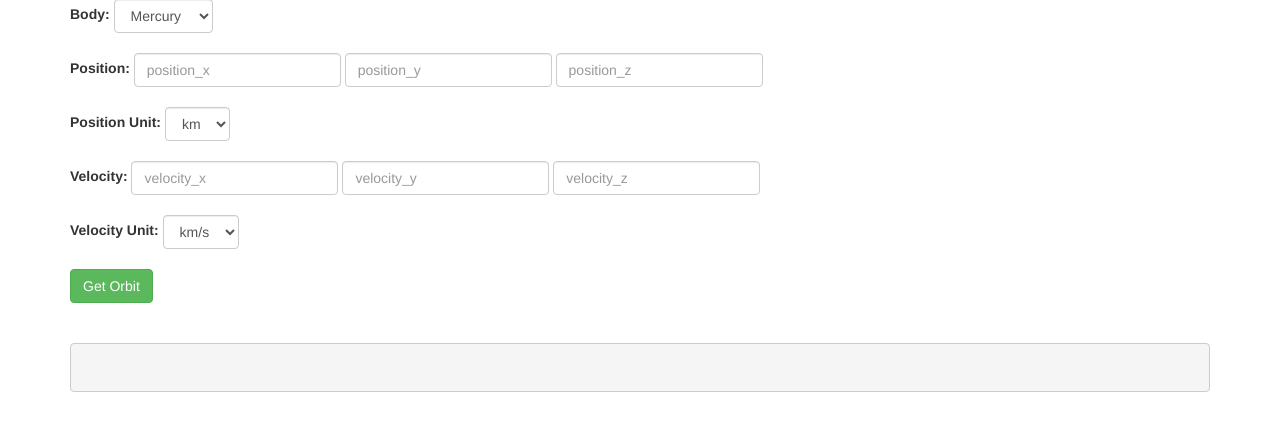
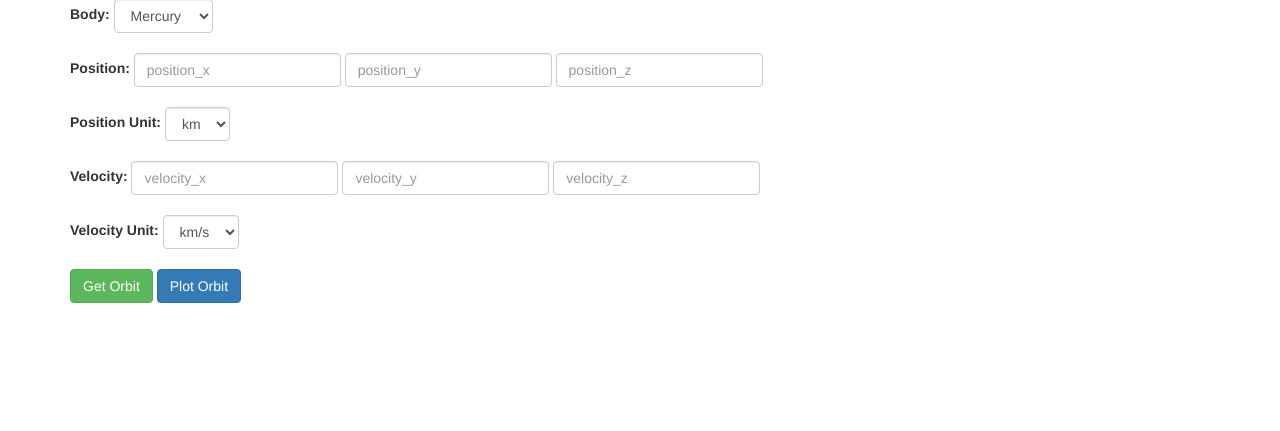
Before and after one commit to iamabhishek0/poliastro-web-prototype, a Flask app: page / in a window 1280 px wide. Shown: the part 91-522 px from the top of the page. Run offline with Flask 2, Linux system fonts and the light colour scheme; some libraries are stand-ins or nearby versions.

Commit message:
https://poliastro-prototype-alcnpgpvvq-uc.a.run.app/

```diff
--- a/app.py
+++ b/app.py
@@ -1,7 +1,6 @@
 from flask import Flask, render_template
 
 app = Flask(__name__)
-
 
 
 @app.route('/')
--- a/static/script.js
+++ b/static/script.js
@@ -8,7 +8,7 @@ function getFormData($form){
     return index_form_data;
 }
 
-function jsonify_data()
+function func()
 {
     var array = getFormData($(form));
     var body = array['body'];
@@ -30,20 +30,43 @@ function jsonify_data()
         "value": position_value,
         "unit": position_unit
     };
-    var data = {
+    var final_data = {
         "body": body,
         "position": position,
         "velocity": velocity
     };
-    return JSON.stringify(data);
+
+    return JSON.stringify(final_data);
+
 }
 
-function requests(){
+function Orbit(){
     $.ajax({
-        url: "https://poliastro-api-alcnpgpvvq-uc.a.run.app/orbit",
+        url: "https://poliastro-api.herokuapp.com/orbit",
         type: "POST",
         crossDomain: true,
-        data: jsonify_data(),
+        data: func(),
+        dataType: "json",
+        headers:{"content-type": "application/json"},
+
+        error: function (xhr, status) {
+            alert("Something Went Wrong");
+        }
+    })
+        .done(function(data) {
+            var api = document.getElementById('api');
+            var pre = document.createElement("pre");
+            pre.textContent = JSON.stringify(data,undefined, 4);
+            api.appendChild(pre);
+        });
+}
+
+function Orbit_plot(){
+    $.ajax({
+        url: "https://poliastro-api.herokuapp.com/orbit-plot",
+        type: "POST",
+        crossDomain: true,
+        data: func(),
         dataType: "json",
         headers:{"content-type": "application/json"},
 
@@ -52,7 +75,9 @@ function requests(){
         }
     })
         .done(function( data ) {
-            document.getElementById("api").innerHTML = JSON.stringify(data,undefined, 4);
-
+            graph = document.createElement('div');
+            graph.id = 'orbit-plot';
+            document.body.appendChild(graph);
+            Plotly.newPlot(graph, data.data, data.layout);
         });
 }
--- a/templates/index.html
+++ b/templates/index.html
@@ -76,13 +76,13 @@
         </div>
         <br>
         <div class="form-inline">
-            <input type="submit" class="btn btn-success" value="Get Orbit" form="orbit-form" onclick="requests()">
-{#            <input type="submit" class="btn btn-primary" form="orbit-form">#}
+            <input type="submit" class="btn btn-success" value="Get Orbit" form="orbit-form" onclick="Orbit()">
+            <input type="submit" class="btn btn-primary" value="Plot Orbit" form="orbit-form" onclick="Orbit_plot()">
         </div>
     </form>
     <br><br>
-    <pre id="api" style="color:black; font-size: 20px; font-weight: bold;">
-    </pre>
+    <div id="api" style="color:black; font-size: 20px; font-weight: bold;">
+    </div>
     <script>
         var form = document.querySelector('form');
         form.addEventListener("submit", function(event){
```
Also changed, not shown: 3 other files.
